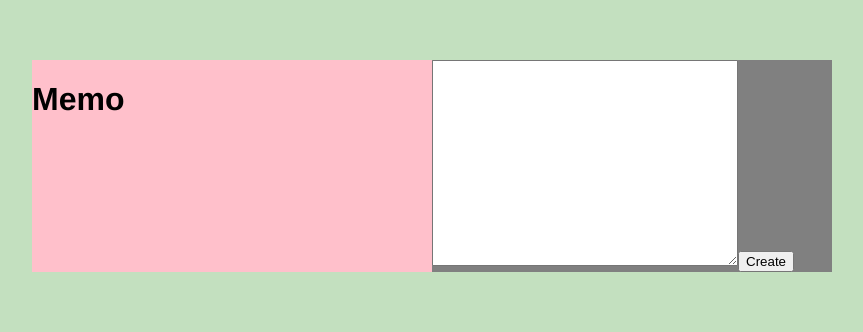
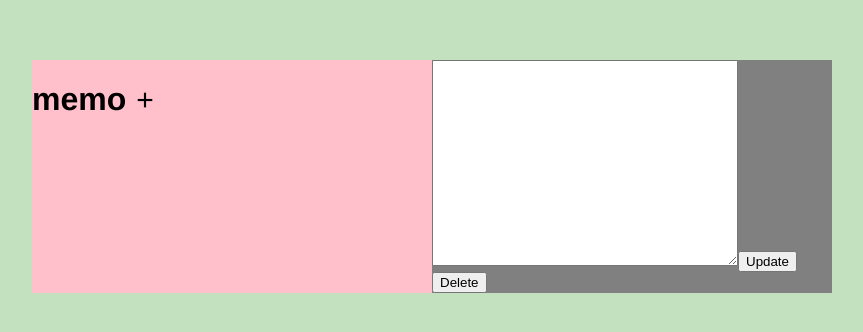
Before and after one commit to kazumi3858/vue-memo-app, a Vue app: page / in a window 1280 px wide. Shown: the top 332 px of the page, without its empty margins (208-1071 px from the left). Built offline with nearby package versions, Linux system fonts and the light colour scheme.

Commit message:
Created selecting memo function.

```diff
--- a/public/index.html
+++ b/public/index.html
@@ -4,7 +4,6 @@
     <meta charset="utf-8">
     <meta http-equiv="X-UA-Compatible" content="IE=edge">
     <meta name="viewport" content="width=device-width,initial-scale=1.0">
-    <link rel="icon" href="<%= BASE_URL %>favicon.ico">
     <title><%= htmlWebpackPlugin.options.title %></title>
   </head>
   <body>
@@ -12,6 +11,5 @@
       <strong>We're sorry but <%= htmlWebpackPlugin.options.title %> doesn't work properly without JavaScript enabled. Please enable it to continue.</strong>
     </noscript>
     <div id="app"></div>
-    <!-- built files will be auto injected -->
   </body>
 </html>
--- a/src/App.vue
+++ b/src/App.vue
@@ -1,6 +1,6 @@
 <template>
-  <TheMemoList msg="Memo"/>
-  <TheForm/>
+  <the-memo-list :memos="memos" @send-selected-memo-data="checkSelectedMemo"/>
+  <the-form :memos="memos" :selectedMemo="selectedMemo"/>
 </template>
 
 <script>
@@ -8,11 +8,32 @@ import TheMemoList from './components/TheMemoList.vue'
 import TheForm from './components/TheForm.vue'
 
 export default {
-  name: 'App',
   components: {
     TheMemoList,
     TheForm
-}
+  },
+  data() {
+    return {
+      memos: [],
+      selectedMemo: null
+      // newMemo: null
+    }
+  },
+  mounted() {
+    if (localStorage.getItem('memos')) {
+      try {
+        this.memos = JSON.parse(localStorage.getItem('memos'));
+      } catch (e) {
+        localStorage.removeItem('memos');
+      }
+    }
+  },
+  methods: {
+    checkSelectedMemo(selectedMemo) {
+      this.selectedMemo = selectedMemo
+      // this.$refs.form.showForm(this.selectedMemo)
+    }
+  }
 }
 </script>
 
--- a/src/components/TheForm.vue
+++ b/src/components/TheForm.vue
@@ -1,22 +1,66 @@
 <template>
   <div class="main-form">
-    <form>
-      <textarea></textarea>
-      <button>Create</button>
-    </form>
+    <div v-show="this.$parent.selectedMemo === 'add-mark'">
+      <form @submit.prevent>
+        <textarea v-model="newMemo"></textarea>
+        <button @click="addMemo">Create</button>
+      </form>
+    </div>
+    <div v-show="typeof this.$parent.selectedMemo === 'object'">
+      <form @submit.prevent>
+        <textarea></textarea>
+        <button>Update</button>
+        <button>Delete</button>
+      </form>
+    </div>
   </div>
 </template>
 
 <script>
 export default {
-  name: 'TheForm',
   props: {
-    msg: String
+    memos: Array
+  },
+  data() {
+    return {
+      newMemo: null
+    }
+  },
+  computed: {
+    memoList: function() {
+      return this.memos
+    }
+  },
+  methods: {
+    // showForm(selectedMemo) {
+    //   console.log(selectedMemo)
+    // },
+    addMemo() {
+      if (!this.newMemo) {
+        return
+      }
+      const memoObject = {
+        title: this.newMemo.split('\n')[0],
+        content: this.newMemo,
+        time: Date.now()
+      }
+      this.memoList.push(memoObject)
+      this.newMemo = ''
+      this.saveMemos()
+    },
+    removeMemo(index) {
+      this.memoList.splice(index, 1)
+      this.saveMemos()
+    },
+    saveMemos() {
+      const jsonMemos = JSON.stringify(this.memoList)
+      localStorage.setItem('memos', jsonMemos)
+    }
   }
 }
+
 </script>
 
-<!-- Add "scoped" attribute to limit CSS to this component only -->
 <style scoped>
 h3 {
   margin: 40px 0 0;
@@ -45,4 +89,5 @@ textarea {
   width: 300px;
   height: 200px;
 }
+
 </style>
--- a/src/components/TheMemoList.vue
+++ b/src/components/TheMemoList.vue
@@ -1,22 +1,31 @@
 <template>
   <div class="memo-list">
-    <h1>{{ msg }}</h1>
+    <h1>memo</h1>
+    <span class="add-mark" @click="selectFromList('add-mark')">+</span>
+    <ul>
+      <li v-for="memo in memos" :key="memo.time" @click="selectFromList(memo)">
+      {{ memo.title }}
+      </li>
+    </ul>
   </div>
 </template>
 
 <script>
 export default {
-  name: 'TheMemoList',
   props: {
-    msg: String
+    memos: Array
+  },
+  methods: {
+    selectFromList (selectedMemo) {
+      this.$emit('send-selected-memo-data', selectedMemo)
+    }
   }
 }
 </script>
 
-<!-- Add "scoped" attribute to limit CSS to this component only -->
 <style scoped>
-h3 {
-  margin: 40px 0 0;
+h1 {
+  display: inline-block;
 }
 
 ul {
@@ -25,8 +34,12 @@ ul {
 }
 
 li {
-  display: inline-block;
   margin: 0 10px;
+}
+
+li:hover, .add-mark:hover {
+  color: blue;
+  cursor: pointer;
 }
 
 a {
@@ -37,4 +50,10 @@ a {
   width: 400px;
   background-color: pink;
 }
+
+.add-mark {
+  margin-left: 10px;
+  font-size: 30px;
+  padding-top: 100px;
+}
 </style>
```
Also changed, not shown: 1 other file (tests, documents, lock files or other folders).
